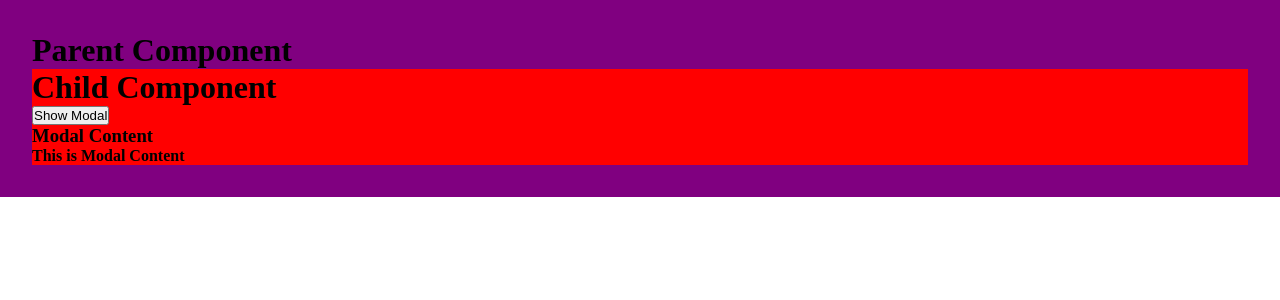
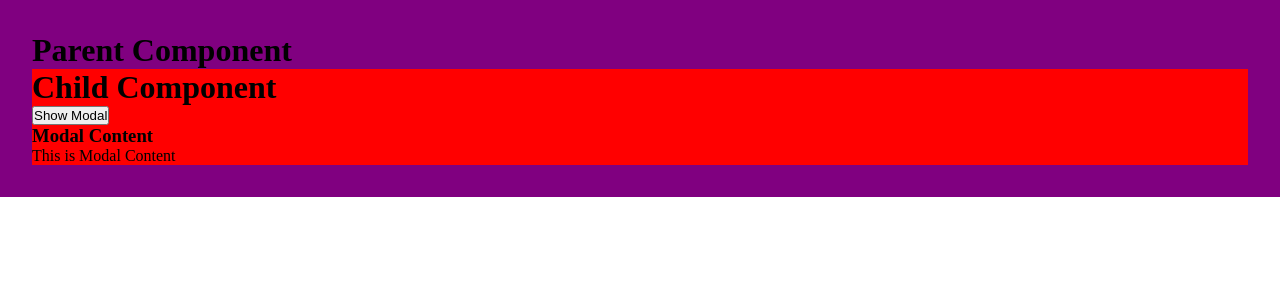
Before and after one commit to acciojob/lift-state-up-1-skshig, a React app: page / in a window 1280 px wide. Both pictures are taken after a click on the button "Show Modal". Shown: the top 300 px of the page. Built offline with nearby package versions, Linux system fonts and the light colour scheme.

Commit message:
4th commit

```diff
--- a/src/components/Child.js
+++ b/src/components/Child.js
@@ -21,9 +21,9 @@ const Child = (props)=> {
             <h1>Child Component</h1>
             <button onClick={showContent}>Show Modal</button>
             <h3>Modal Content</h3>
-            <h4>
+            <p>
                 This is Modal Content
-            </h4>
+            </p>
         </div>
         )
     }
```
